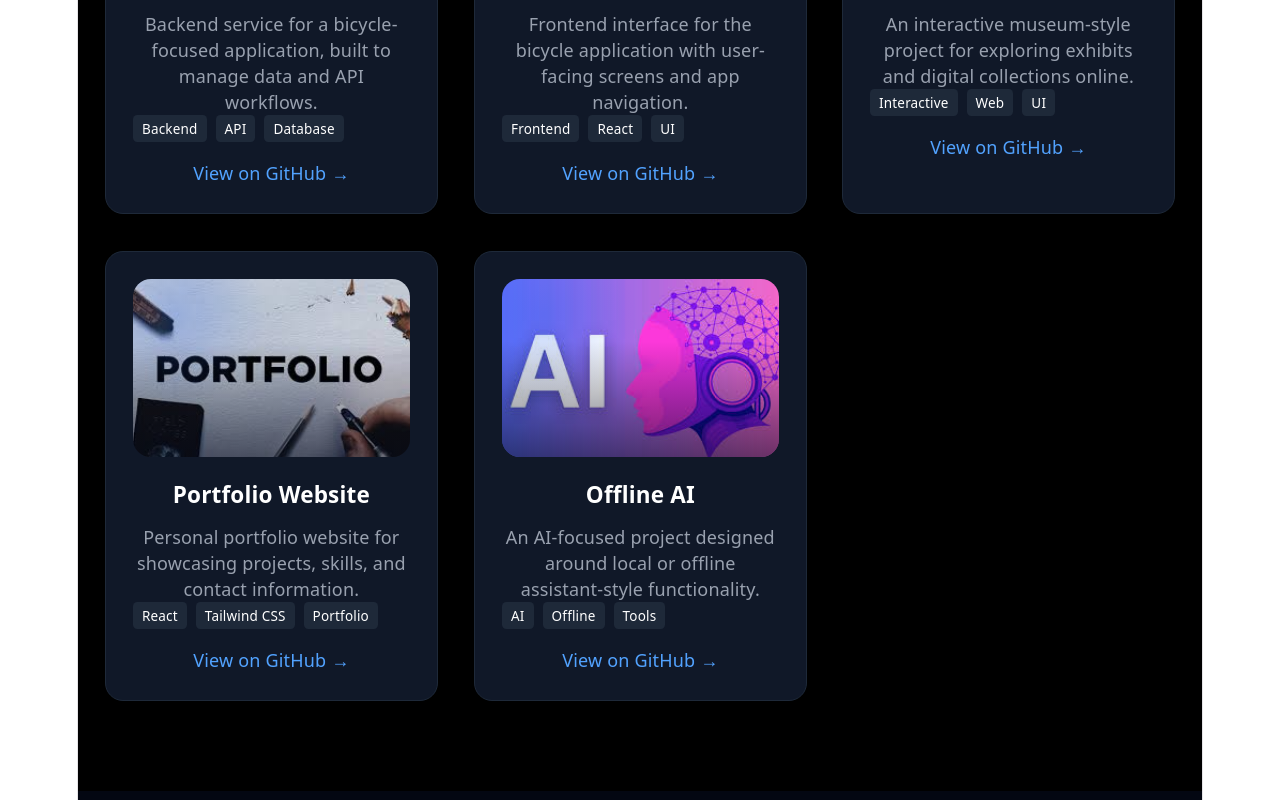
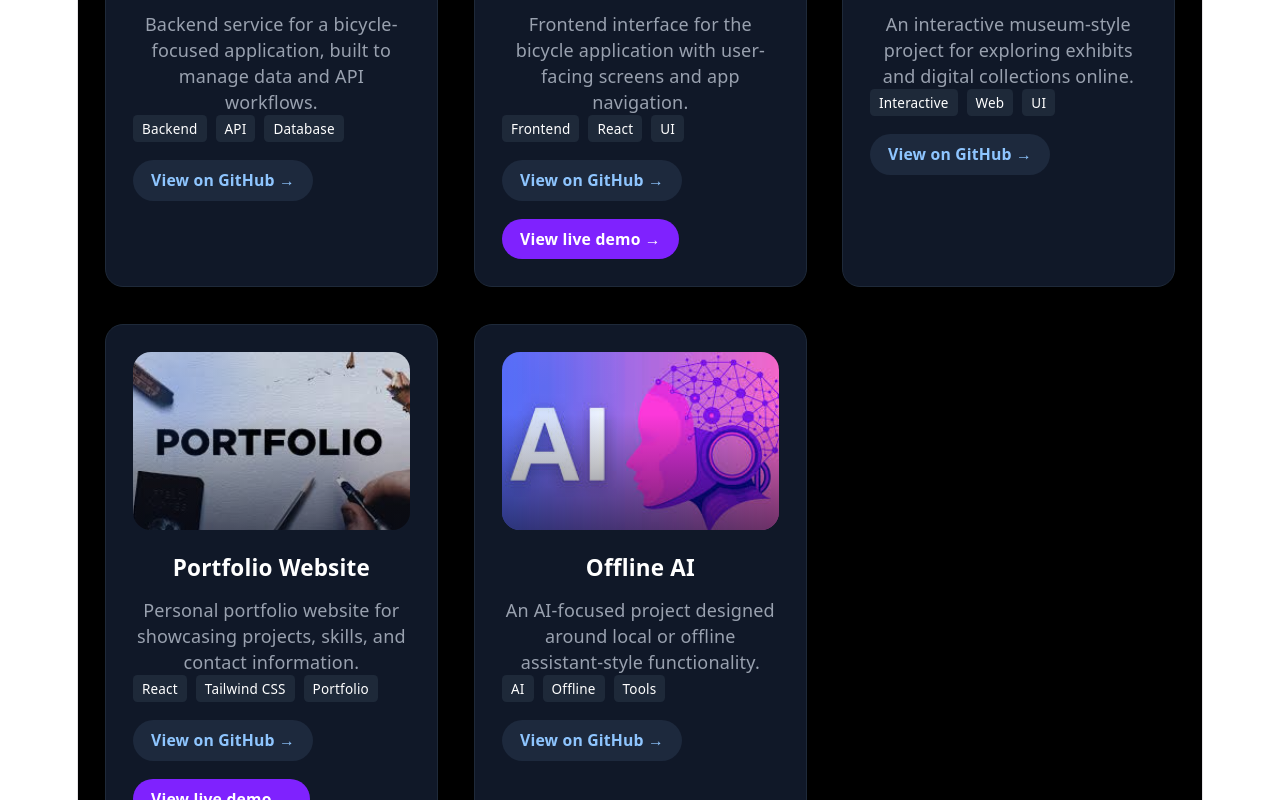
Before and after one commit to Estifanos16/portfolio, a React (Vite) app: page / in a window 1280 px wide. Shown: the part 1260-2060 px from the top of the page. Built offline with nearby package versions, Linux system fonts and the light colour scheme; the HTML template or start-up script is replaced by a standard one.

Commit message:
Add live-demo button and GitHub/live project links for portfolio cards

```diff
--- a/src/components/Projects.jsx
+++ b/src/components/Projects.jsx
@@ -11,7 +11,7 @@ const projects = [
     description:
       "Backend service for a bicycle-focused application, built to manage data and API workflows.",
     tech: ["Backend", "API", "Database"],
-    link: "https://github.com/Estifanos16/bicycle-backend",
+    githubLink: "https://github.com/Estifanos16/bicycle-backend",
   },
   {
     title: "Bicycle Frontend",
@@ -20,7 +20,8 @@ const projects = [
     description:
       "Frontend interface for the bicycle application with user-facing screens and app navigation.",
     tech: ["Frontend", "React", "UI"],
-    link: "https://github.com/Estifanos16/bicycle_frontend",
+    githubLink: "https://github.com/Estifanos16/bicycle_frontend",
+    liveLink: "https://bicycle-frontend.vercel.app/",
   },
   {
     title: "Virtual Museum",
@@ -29,7 +30,7 @@ const projects = [
     description:
       "An interactive museum-style project for exploring exhibits and digital collections online.",
     tech: ["Interactive", "Web", "UI"],
-    link: "https://github.com/Estifanos16/virtual-museum",
+    githubLink: "https://github.com/Estifanos16/virtual-museum",
   },
   {
     title: "Portfolio Website",
@@ -38,7 +39,8 @@ const projects = [
     description:
       "Personal portfolio website for showcasing projects, skills, and contact information.",
     tech: ["React", "Tailwind CSS", "Portfolio"],
-    link: "https://github.com/Estifanos16/Estifanos16.github.io",
+    githubLink: "https://github.com/Estifanos16/Estifanos16.github.io",
+    liveLink: "https://portfolio-chi-plum-9ujxzihyw9.vercel.app/",
   },
   {
     title: "Offline AI",
@@ -47,7 +49,7 @@ const projects = [
     description:
       "An AI-focused project designed around local or offline assistant-style functionality.",
     tech: ["AI", "Offline", "Tools"],
-    link: "https://github.com/zola880/offline-ai",
+    githubLink: "https://github.com/zola880/offline-ai",
   },
 ];
 
@@ -110,14 +112,36 @@ export default function Projects({ darkMode }) {
               ))}
             </div>
 
+            <div className="flex flex-wrap gap-4 items-center">
+              {project.githubLink && (
                 <a
-              href={project.link}
+                  href={project.githubLink}
                   target="_blank"
                   rel="noreferrer"
-              className={darkMode ? "text-blue-400 hover:text-blue-300" : "text-blue-600 hover:text-blue-700"}
+                  className={
+                    darkMode
+                      ? "inline-flex items-center rounded-full bg-slate-800 px-4 py-2 text-sm font-semibold text-blue-300 transition hover:bg-slate-700 hover:text-blue-200"
+                      : "inline-flex items-center rounded-full bg-slate-100 px-4 py-2 text-sm font-semibold text-blue-700 transition hover:bg-slate-200 hover:text-blue-800"
+                  }
                 >
                   View on GitHub →
                 </a>
+              )}
+              {project.liveLink && (
+                <a
+                  href={project.liveLink}
+                  target="_blank"
+                  rel="noreferrer"
+                  className={
+                    darkMode
+                      ? "inline-flex items-center rounded-full bg-violet-600 px-4 py-2 text-sm font-semibold text-white transition hover:bg-violet-500"
+                      : "inline-flex items-center rounded-full bg-indigo-600 px-4 py-2 text-sm font-semibold text-white transition hover:bg-indigo-500"
+                  }
+                >
+                  View live demo →
+                </a>
+              )}
+            </div>
 
           </div>
         ))}
```
Lines whose indentation alone changed are shown as unchanged.
